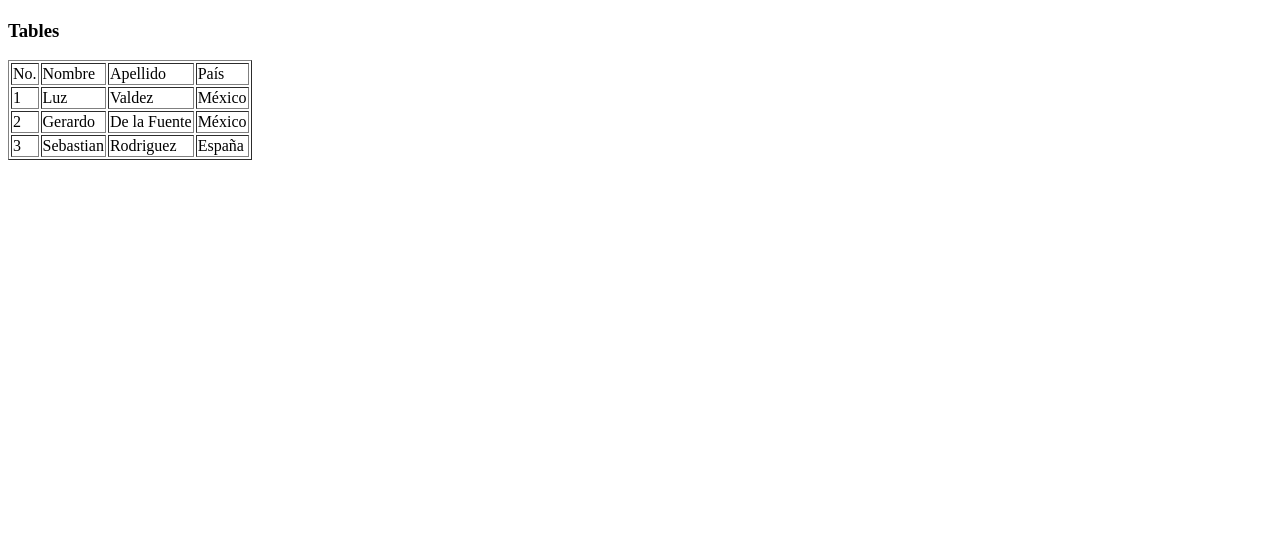
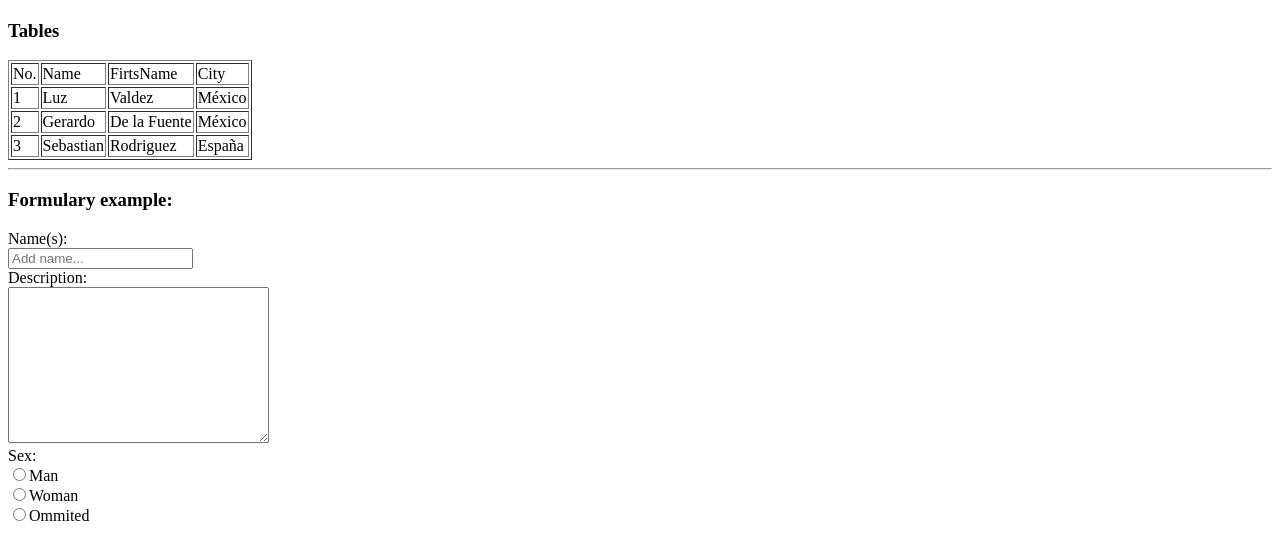
Before and after one commit to LuzDesk/basicWeb, a plain HTML site: page listasHtml/list.html in a window 1280 px wide. Shown: the part 769-1302 px from the top of the page. Before the commit the page ends 937 px from the top, so only its background shows below. Drawn offline with Linux system fonts and the light colour scheme.

Commit message:
Formulary

```diff
--- a/listasHtml/list.html
+++ b/listasHtml/list.html
@@ -38,9 +38,9 @@
     <table border="1">
         <tr>
             <td>No.</td>
-            <td>Nombre</td>
-            <td>Apellido</td>
-            <td>País</td>
+            <td>Name</td>
+            <td>FirtsName</td>
+            <td>City</td>
         </tr>
         <tr>
             <td>1</td>
@@ -61,5 +61,17 @@
             <td>España</td>
         </tr>
     </table>
+    <hr>
+    <h3>Formulary example:</h3>
+    <form name="formulary">
+        <label for="names">Name(s):</label><br>
+        <input type="text" name="names" placeholder="Add name..."><br>
+        <label for="description">Description:</label><br>
+        <textarea name="description" id="description" cols="30" rows="10"></textarea><br>
+        <label for="radioBtn">Sex:</label><br>
+        <input type="radio" name="sex" value="Man">Man<br>
+        <input type="radio" name="sex" value="Woman">Woman<br>
+        <input type="radio" name="sex" value="Ommited">Ommited<br>
+    </form>
 </body>
 </html>
```
